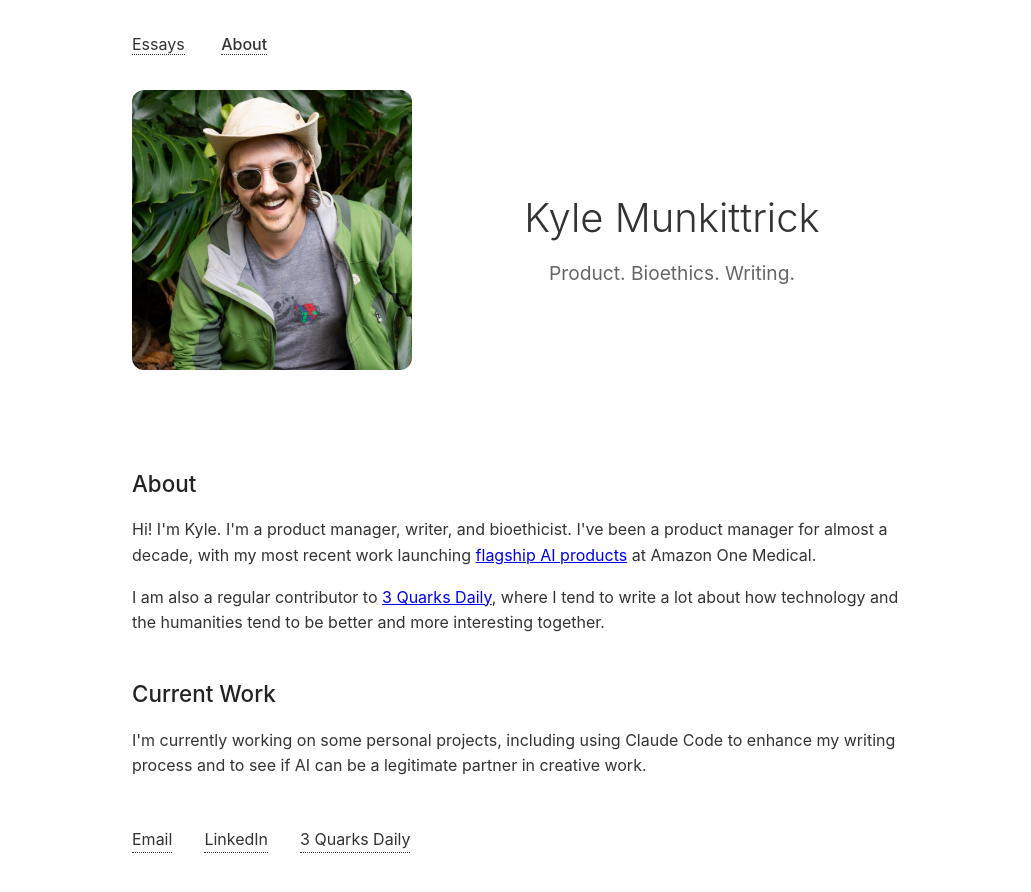
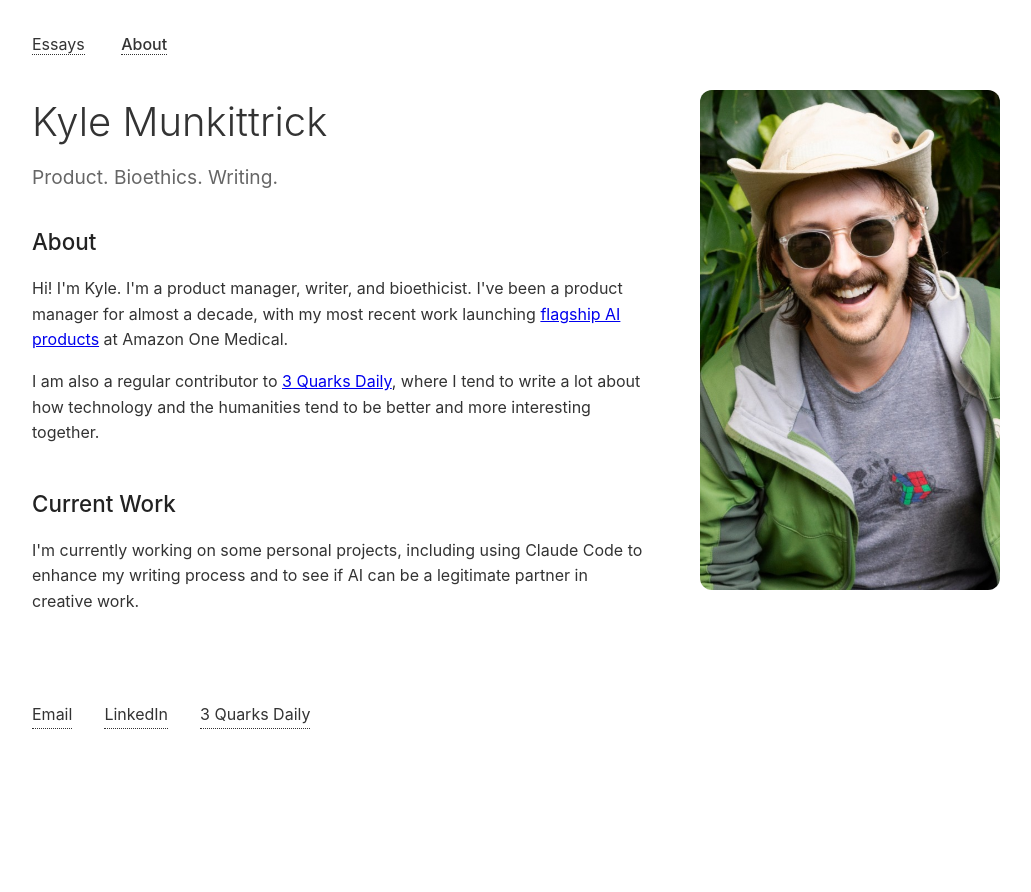
Before and after one commit to kmunki/kmunki.github.io, a Jekyll site: the page built from about.html, in a window 1280 px wide. Shown: the top 892 px of the page, without its empty margins (124-1155 px from the left). Built offline with Jekyll 4.4.1, drawn with Linux system fonts in a browser that asks for light colours.

Commit message:
Better customize layouts for essay and about

```diff
--- a/_layouts/default.html
+++ b/_layouts/default.html
@@ -123,42 +123,49 @@
         }
 
         .post-list {
-            list-style: none;
+            margin-top: 2rem;
         }
 
-        .post-list li {
+        .post-item {
+            display: flex;
+            align-items: baseline;
+            gap: 1rem;
             margin-bottom: 1.5rem;
             padding-bottom: 1.5rem;
             border-bottom: 1px solid #eee;
         }
 
-        .post-list li:last-child {
+        .post-item:last-child {
             border-bottom: none;
         }
 
-        .post-meta {
-            color: #666;
-            font-size: 0.9rem;
-            margin-bottom: 0.5rem;
-        }
-
         .post-title {
-            font-size: 1.3rem;
-            margin-bottom: 0.5rem;
+            font-size: 1.2rem;
+            font-weight: 500;
+            margin: 0;
+            flex-shrink: 0;
         }
 
         .post-title a {
             color: #333;
             text-decoration: none;
+            border-bottom: 1px dotted #333;
         }
 
         .post-title a:hover {
-            color: #0066cc;
+            opacity: 0.7;
         }
 
         .post-excerpt {
             color: #666;
-            margin-bottom: 0.5rem;
+            flex: 1;
+            font-size: 0.95rem;
+        }
+
+        .post-meta {
+            color: #999;
+            font-size: 0.85rem;
+            flex-shrink: 0;
         }
 
         .contact {
--- a/_layouts/page.html
+++ b/_layouts/page.html
@@ -8,52 +8,62 @@ layout: default
         display: none;
     }
 
-    .page-header {
-        margin-bottom: 4rem;
-        text-align: center;
+    /* Override body width for about page */
+    body {
+        max-width: 1000px;
     }
 
-    .page-header .profile-photo {
-        width: 280px;
-        height: 280px;
-        border-radius: 12px;
-        margin: 0 auto 2rem auto;
-        display: block;
-        object-fit: cover;
+    .about-container {
+        display: flex;
+        gap: 3rem;
+        align-items: flex-start;
+        margin-bottom: 3rem;
     }
 
-    .page-header .header-text {
-        max-width: 600px;
-        margin: 0 auto;
+    .about-content {
+        flex: 1;
     }
 
-    .page-header h1 {
+    .about-content h1 {
         font-size: 2.5rem;
         font-weight: 300;
         margin-bottom: 0.5rem;
     }
 
-    .page-header .subtitle {
+    .about-content .subtitle {
         font-size: 1.2rem;
         color: #666;
         font-weight: normal;
+        margin-bottom: 2rem;
     }
 
-    @media (max-width: 600px) {
-        .page-header .profile-photo {
+    .about-photo {
+        width: 300px;
+        height: 500px;
+        border-radius: 12px;
+        object-fit: cover;
+        flex-shrink: 0;
+    }
+
+    @media (max-width: 768px) {
+        .about-container {
+            flex-direction: column-reverse;
+            text-align: center;
+        }
+
+        .about-photo {
             width: 200px;
             height: 200px;
+            margin: 0 auto;
         }
     }
 </style>
 
-<!-- Large photo header for about page -->
-<header class="page-header">
-    <img src="/kyle_munkittrick.jpg" alt="Kyle Munkittrick" class="profile-photo">
-    <div class="header-text">
+<div class="about-container">
+    <div class="about-content">
         <h1>Kyle Munkittrick</h1>
         <p class="subtitle">Product. Bioethics. Writing.</p>
+        {{ content }}
     </div>
-</header>
-
-{{ content }}
+    <img src="/kyle_munkittrick.jpg" alt="Kyle Munkittrick" class="about-photo">
+</div>
```
Also changed, not shown: index.html (+7 -7 lines).
